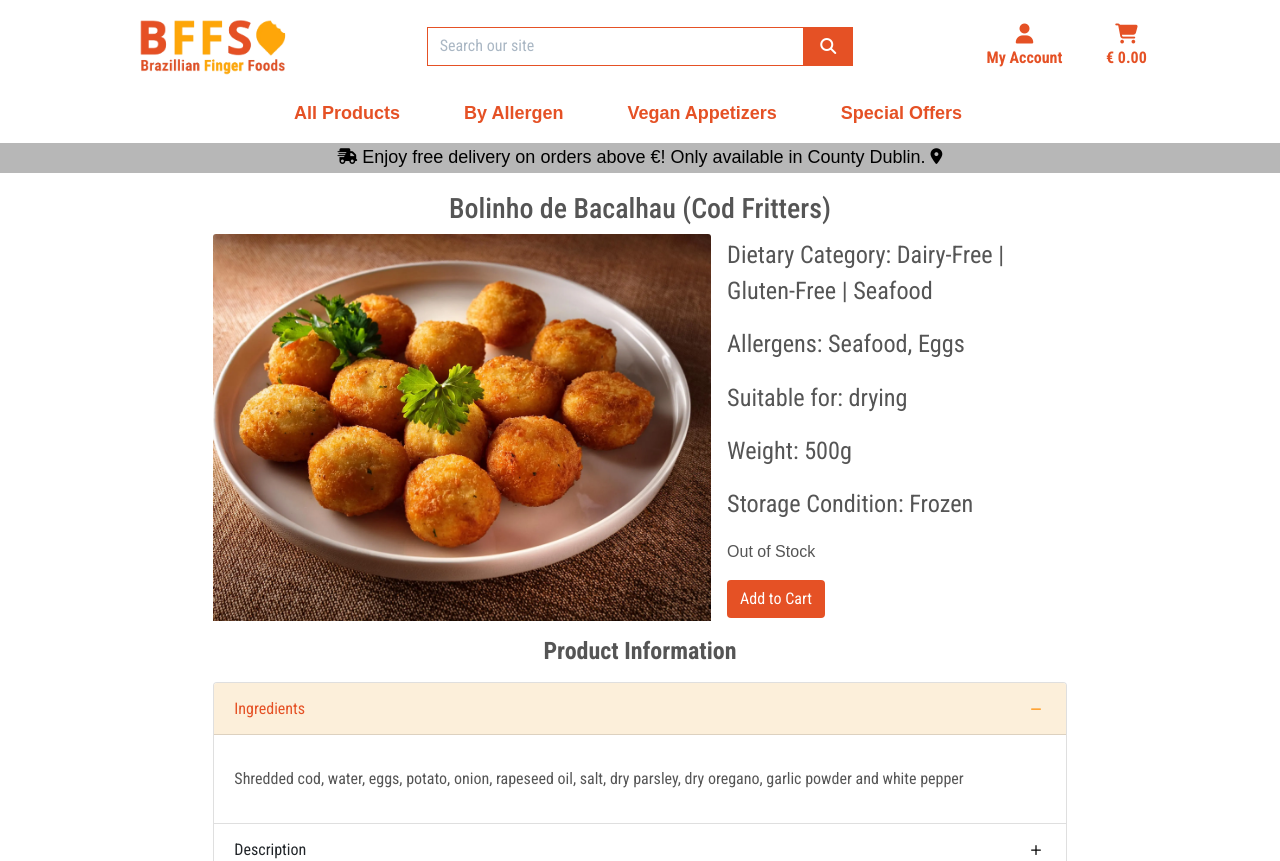
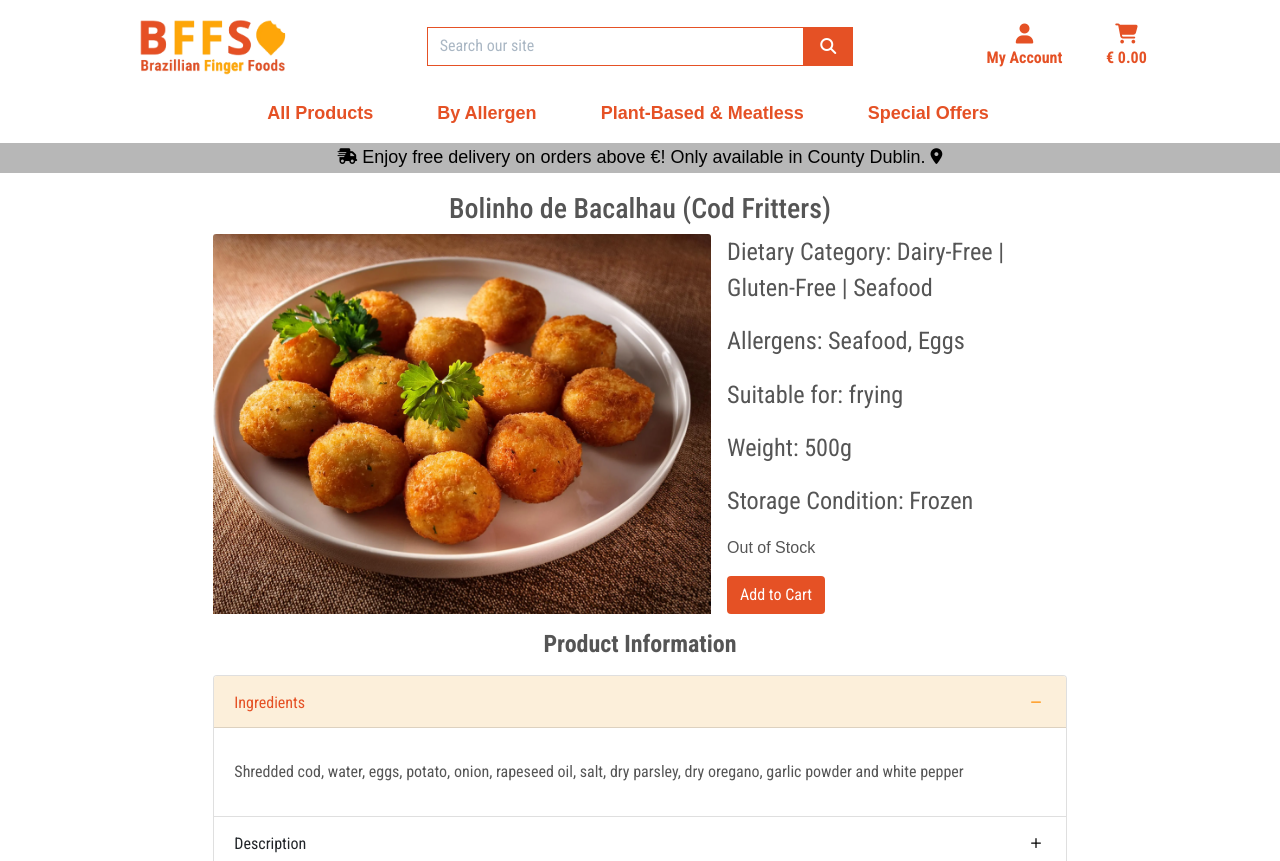
Before and after one commit to hpesciotti/bffs-brazilian-finger-foods, a Django app: page /products/10/ in a window 1280 px wide. Shown: the top 861 px of the page. Run offline with Django 5.2, Linux system fonts and the light colour scheme; data comes from the database, SQL or seed files in the repository; data that the repository does not hold is empty; parts of the project's set-up code (start-up, migrations or seed data) failed here and were passed over; some libraries are stand-ins or nearby versions.

Commit message:
feat: add sorting and filering options to all products method and to nav

```diff
--- a/products/models.py
+++ b/products/models.py
@@ -4,7 +4,7 @@ from decimal import Decimal
 # Options for poduct model
 COOKING_PROCESS_CHOICES = [
     (1, "baking"),
-    (2, "drying"),
+    (2, "frying"),
     (3, "frying or baking"),
 ]
 
--- a/products/views.py
+++ b/products/views.py
@@ -1,31 +1,64 @@
 from django.shortcuts import render, get_object_or_404
-from .models import Product, Batch
+from django.db.models import Q
+from django.db.models.functions import Lower
+from .models import Product, Batch, DietaryCategory, COOKING_PROCESS_CHOICES
 
 # Create your views here.
 
 def all_products(request):
     """
-    Returns all products and render main product page
+    Returns all products and render main product page with filtering options.
     """
+    # Get query parameters
+    search_term = request.GET.get('q', '').lower()
+    dietary_category_filter = request.GET.get('dietary_category', '').lower()
+    cooking_process_filter = request.GET.get('cooking_process', '').lower()
+    sort_direction = request.GET.get('sort', 'asc')  # Default to ascending
 
-    products =  Product.objects.prefetch_related(
-        'batches', 'dietary_categories'
-    )
+    # Fetch products
+    products = Product.objects.prefetch_related('batches', 'dietary_categories')
 
-    # Gets the offer batch for sale first (qty > 0 and offer = 2)
+    # Apply filters
+    if search_term:
+        products = products.filter(
+            Q(name__icontains=search_term) |
+            Q(full_name__icontains=search_term) |
+            Q(short_widget_name__icontains=search_term) |
+            Q(description__icontains=search_term) |
+            Q(ingredients__icontains=search_term)
+        )
+
+    if dietary_category_filter:
+        products = products.filter(
+            dietary_categories__name__icontains=dietary_category_filter
+        )
+
+    if cooking_process_filter:
+        products = products.filter(
+            cooking_process__iexact=cooking_process_filter
+        )
+
+    # Sort products based on sort direction
+    sort_key = request.GET.get('sort_by', 'name')  # Default to sorting by 'name'
+    if sort_direction == 'desc':
+        sort_key = f"-{sort_key}"
+    products = products.order_by(sort_key)
+
+    # Prepare products with additional data
     for product in products:
         product.discount_price_batch = product.batches.filter(quantity__gt=0, offer=2).first()
+        product.original_price_batch = product.batches.filter(quantity__gt=0).first()
+        product.dietary_categories_names = product.dietary_categories.values_list('name', flat=True)
 
-        # original price
-        product.original_price_batch = product.batches.filter(quantity__gt=0).first()
-
-        product.dietary_categories_names = product.dietary_categories.values_list('name', flat=True)
 
     context = {
         'products': products,
+        'cooking_process_choices': COOKING_PROCESS_CHOICES,
+        'dietary_categories': DietaryCategory.objects.all(),
     }
 
     return render(request, 'products/products.html', context)
+
 
 def product_detail(request, product_id):
     """ A view to show individual product details """
--- a/static/css/base.css
+++ b/static/css/base.css
@@ -188,6 +188,7 @@ a.category-badge > span.badge:hover {
     object-fit: cover !important;
     border-top-left-radius: calc(.25rem - 1px);
     border-top-right-radius: calc(.25rem - 1px);
+    aspect-ratio: 16 / 9;
 }
 
 
@@ -366,6 +367,10 @@ footer a {
 footer a:hover {
     text-decoration: none !important;
     color: rgba(0, 0, 0, 0.486);
+}
+
+.card a:hover {
+    color: #e55125;
 }
 
 /* ------------------------------- bootstrap toasts */
--- a/templates/base.html
+++ b/templates/base.html
@@ -61,7 +61,7 @@
                     </a>
                 </div>
                 <div class="col-12 col-lg-4 my-auto py-1 py-lg-0">
-                    <form method="GET" action="">
+                    <form method="GET" action="{% url 'products' %}">
                         <div class="input-group w-100">
                             <input class="form-control border border-dk-orange rounded-0" type="text" name="q"
                                 placeholder="Search our site">
--- a/templates/includes/main-nav.html
+++ b/templates/includes/main-nav.html
@@ -5,39 +5,43 @@
                 All Products
             </a>
             <ul class="dropdown-menu border-0" aria-labelledby="all-products-link">
-                <li><a href="?sort=price&direction=asc" class="dropdown-item">By Price</a></li>
-                <li><a href="?sort=rating&direction=desc" class="dropdown-item">Deep Fried Delights</a></li>
-                <li><a href="?sort=category&direction=asc" class="dropdown-item">Oven Bites</a></li>
+                <li><a href="{% url 'products' %}?sort=price&direction=desc" class="dropdown-item">By Price</a></li>
+                <li><a href="{% url 'products' %}?cooking_process=frying&sort_by=name&sort=asc" class="dropdown-item">Deep Fried Delights</a></li>
+                <li><a href="{% url 'products' %}?cooking_process=baking&sort_by=name&sort=asc" class="dropdown-item">Oven Bites</a></li>
                 <li><a href="{% url 'products' %}" class="dropdown-item">All Products</a></li>
             </ul>
         </li>
 
         <li class="nav-item dropdown">
-            <a class="logo-font fw-bold nav-link text-dk-orange me-5" href="#" id="all-products-link" data-bs-toggle="dropdown">
+            <a class="logo-font fw-bold nav-link text-dk-orange me-5" href="{% url 'products' %}?dietary_category=dairy-free&dietary_category=gluten-free&sort_by=name&sort=asc" id="allergens-link" data-bs-toggle="dropdown">
                 By Allergen
             </a>
-            <ul class="dropdown-menu border-0" aria-labelledby="all-products-link">
-                <li><a href="?sort=price&direction=asc" class="dropdown-item">Dairy-Free</a></li>
-                <li><a href="?sort=rating&direction=desc" class="dropdown-item">Gluten-Free</a></li>
+            <ul class="dropdown-menu border-0" aria-labelledby="allergens-link">
+                <li><a href="{% url 'products' %}?dietary_category=dairy-free&sort_by=name&sort=asc" class="dropdown-item">Dairy-Free</a></li>
+                <li><a href="{% url 'products' %}?dietary_category=gluten-free&sort_by=name&sort=asc" class="dropdown-item">Gluten-Free</a></li>
             </ul>
         </li>
 
         <li class="nav-item dropdown">
-            <a class="logo-font fw-bold nav-link text-dk-orange me-5" href="#" id="clothing-link" data-bs-toggle="dropdown">
-                Vegan Appetizers
+            <a class="logo-font fw-bold nav-link text-dk-orange me-5" href="{% url 'products' %}?dietary_category=ovolactovegetarian&dietary_category=vegan&sort_by=name&sort_by=name&sort=asc" id="vegan-link" data-bs-toggle="dropdown">
+                Plant-Based & Meatless
             </a>
+            <ul class="dropdown-menu border-0" aria-labelledby="allergens-link">
+                <li><a href="{% url 'products' %}?dietary_category=ovolactovegetarian&sort_by=name&sort=asc" class="dropdown-item">Ovolactovegetrian</a></li>
+                <li><a href="{% url 'products' %}?dietary_category=vegan&sort_by=name&sort=asc" class="dropdown-item">Vegan Appetizers</a></li>
+            </ul>
         </li>
 
         <li class="nav-item dropdown">
-            <a class="logo-font fw-bold nav-link text-dk-orange me-5" href="#" id="homeware-link" data-bs-toggle="dropdown">
+            <a class="logo-font fw-bold nav-link text-dk-orange me-5" href="{% url 'products' %}?offer=2&sort_by=name&sort=asc" id="offers-link" data-bs-toggle="dropdown">
                 Special Offers
             </a>
-            <ul class="dropdown-menu border-0" aria-labelledby="homeware-link">
-                <li><a href="?category=bed_bath" class="dropdown-item">Vegan</a></li>
-                <li><a href="?category=kitchen_dining" class="dropdown-item">Dairy-Free</a></li>
-                <li><a href="?category=bed_bath,kitchen_dining" class="dropdown-item">Gluten-Free</a></li>
-                <li><a href="?sort=rating&direction=desc" class="dropdown-item">Deep Fried Delights</a></li>
-                <li><a href="?sort=category&direction=asc" class="dropdown-item">Oven Bites</a></li>
+            <ul class="dropdown-menu border-0" aria-labelledby="offers-link">
+                <li><a href="{% url 'products' %}?offer=2&dietary_category=vegan&sort_by=name&sort=asc" class="dropdown-item">Vegan</a></li>
+                <li><a href="{% url 'products' %}?offer=2&dietary_category=dairy-free&sort_by=name&sort=asc" class="dropdown-item">Dairy-Free</a></li>
+                <li><a href="{% url 'products' %}?offer=2&dietary_category=gluten-free&sort_by=name&sort=asc" class="dropdown-item">Gluten-Free</a></li>
+                <li><a href="{% url 'products' %}?offer=2&cooking_process=frying&sort_by=name&sort=asc" class="dropdown-item">Deep Fried Delights</a></li>
+                <li><a href="{% url 'products' %}?offer=2&cooking_process=baking&sort_by=name&sort=asc" class="dropdown-item">Oven Bites</a></li>
             </ul>
         </li>
 
--- a/templates/includes/mobile-top-header.html
+++ b/templates/includes/mobile-top-header.html
@@ -6,7 +6,7 @@
         </div>
     </a>
     <div class="dropdown-menu border-0 w-100 p-3 rounded-0 my-0" aria-labelledby="mobile-search">
-        <form class="form" method="GET" action="">
+        <form class="form" method="GET" action="{% url 'products' %}">
             <div class="input-group w-100">
                 <input class="form-control border border-dk-orange rounded-0" type="text" name="q" placeholder="Search our site">
                 <button class="btn btn-dk-orange border border-dk-orange rounded-0" type="submit">
```
